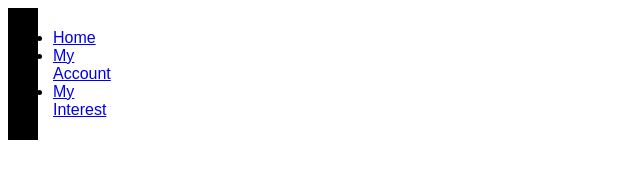
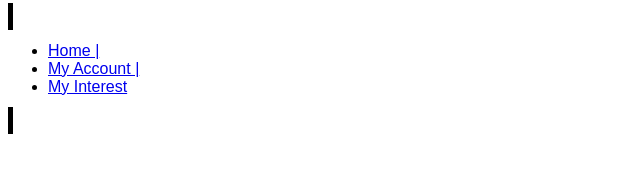
Before and after one commit to thefairweathers/all-about-nicholas, a plain HTML site: page index.html in a window 1280 px wide. Shown: the whole page, without its empty margins (0-640 px from the left). Drawn offline with Linux system fonts and the light colour scheme.

Commit message:
geting their

```diff
--- a/index.html
+++ b/index.html
@@ -8,10 +8,10 @@
      <div class="navigation">
          <ul>
              <li>
-                 <a href="index.html">Home</a>
+                 <a href="index.html">Home |</a>
              </li>
              <li>
-                 <a href="myaccount.html">My Account</a>
+                 <a href="myaccount.html">My Account |</a>
              </li>
              <li>
                  <a href="myinterests.html">My Interest</a>
--- a/style.css
+++ b/style.css
@@ -1,4 +1,5 @@
 .navigation {
+    display: inline;
     width: 20px;
    background-color: black;
    text-align: left;
```
